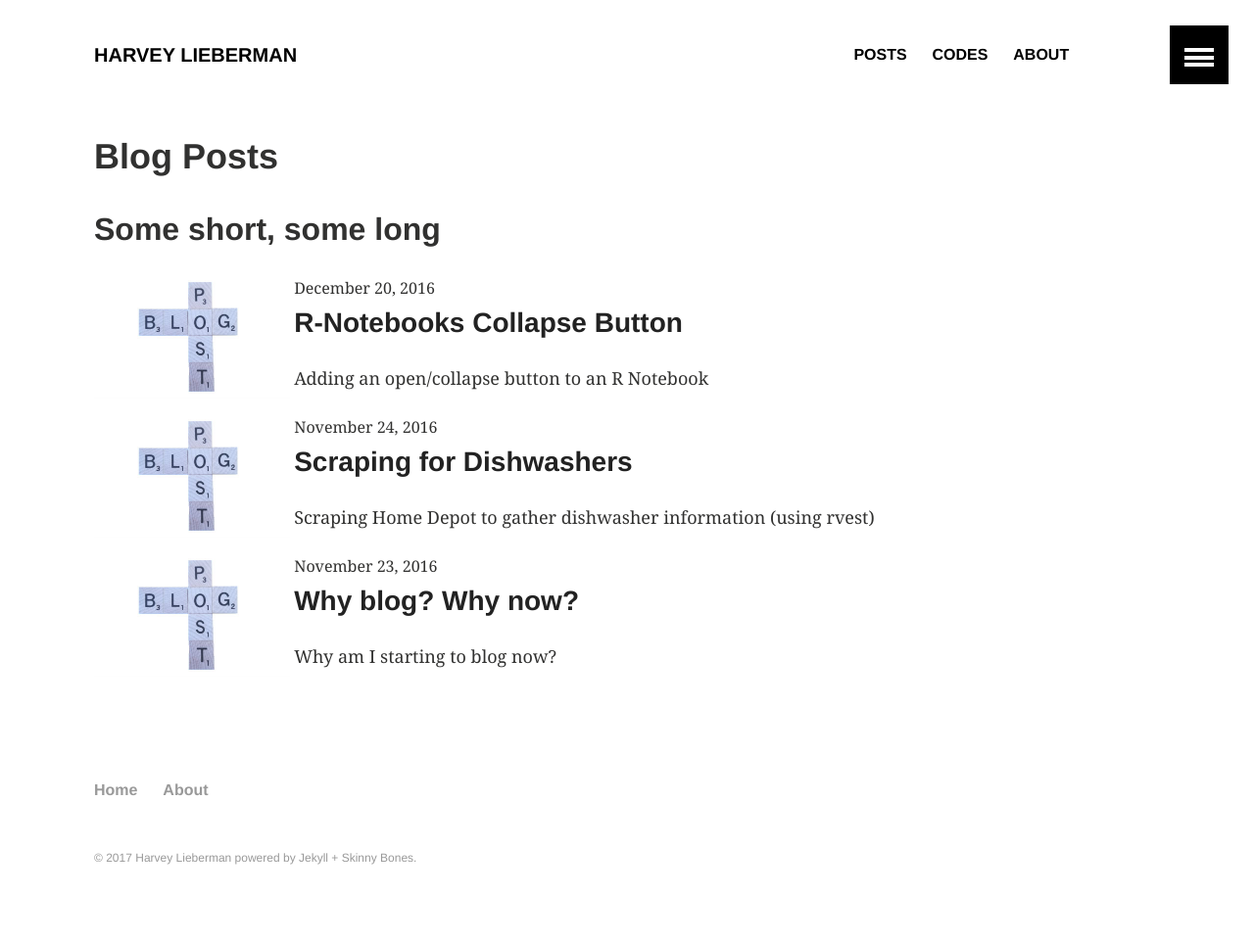
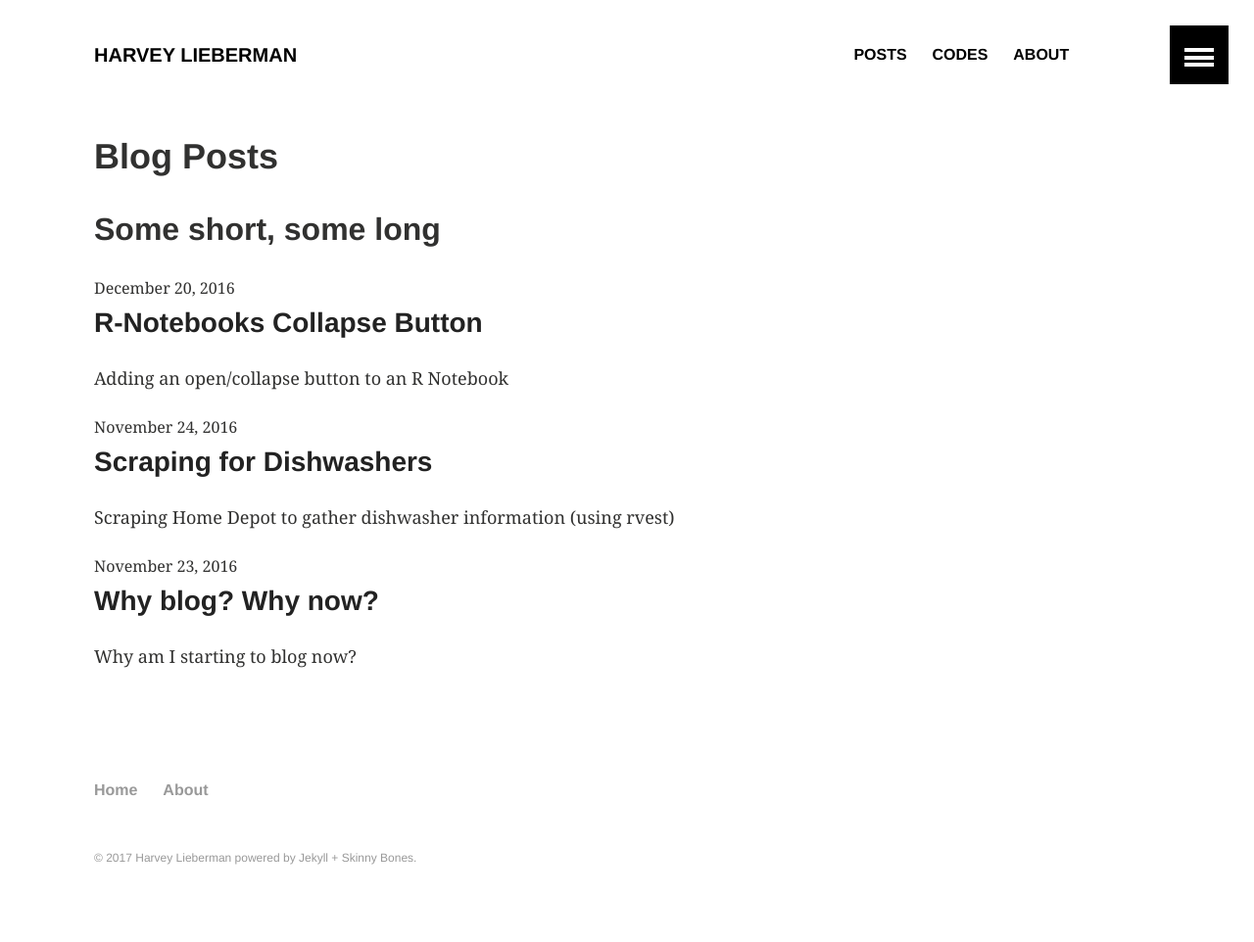
Before and after one commit to harveyl888/harveyl888.github.io, a Jekyll site: the page built from blog/index.md, in a window 1280 px wide. Shown: the whole page at 98% size. Built offline with Jekyll 4.4.1, drawn with Linux system fonts in a browser that asks for light colours.

Commit message:
blog index page

```diff
--- a/blog/index.md
+++ b/blog/index.md
@@ -7,11 +7,8 @@ excerpt: "Some short, some long"
 
 {% for post in site.categories.blog %}
 <div class="row">
-  <img src="/images/blogpost.jpg" alt="" style="width:200px; height:125px; display: inline-block; vertical-align: top;">
-  <div style="display: inline-block; vertical-align: top;">
   {% if post.date %}<span class="entry-date date published"><time datetime="{{ post.date | date: "%Y-%m-%d" }}" itemprop="datePublished">{{ post.date | date: "%B %d, %Y" }}</time></span>{% endif %}
    <h3 class="post-title" itemprop="name" style="margin: 0px;"><a href="{{ site.url }}{{ post.url }}">{{ post.title }}</a></h3>
-    <p class="post-excerpt" itemprop="description">{{ post.excerpt | strip_html | truncate: 120 }}</p>
-  </div>
+   <p class="post-excerpt" itemprop="description">{{ post.excerpt | strip_html | truncate: 120 }}</p>
 </div>
 {% endfor %}
```
